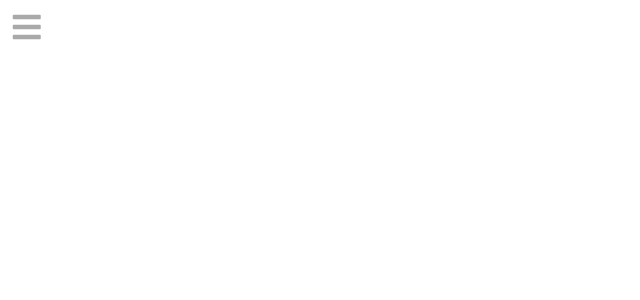
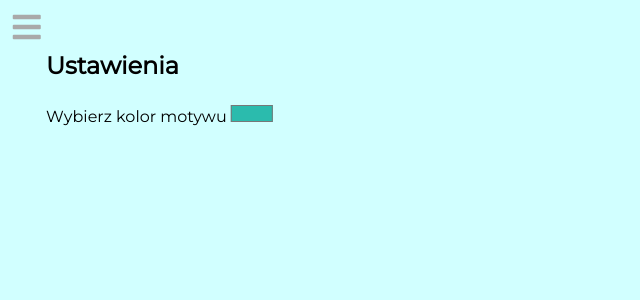
Before and after one commit to justynamak/Kalkulator-wydatkow, a React (Create React App) app: page /ustawienia in a window 1280 px wide. Shown: the top 300 px of the page, without its empty margins (0-640 px from the left). Built offline with nearby package versions, Linux system fonts and the light colour scheme.

Commit message:
dodano opcję zmiana tła(ustawienia)

```diff
--- a/src/components/App.css
+++ b/src/components/App.css
@@ -6,10 +6,22 @@ body {
   height: auto;
   width: 100%;
   font-family: "Montserrat", sans-serif;
+  overflow-x: hidden;
+}
+input {
+  background: none !important;
 }
 .app {
   display: flex;
   transition: 0.4s transform ease-in-out;
+}
+.container {
+  position: fixed;
+  top: 0;
+  left: 0;
+  width: 100vw;
+  height: 100vh;
+  z-index: -2;
 }
 .hideNav {
   transform: translateX(-20%);
@@ -65,7 +77,8 @@ h1 {
   overflow: hidden;
 }
 button {
-  border: 2px solid #2bbbad;
+  border: 2px solid;
+  border-color: #2bbbad;
   background: transparent;
   cursor: pointer;
   color: #2bbbad;
--- a/src/components/App.js
+++ b/src/components/App.js
@@ -8,7 +8,32 @@ import Setup from "./Setup";
 
 class App extends Component {
   state = {
-    showNav: false
+    showNav: false,
+    colorTheme: "#2bbbad"
+  };
+
+  lightenColor(color, percent) {
+    var num = parseInt(color.replace("#", ""), 16),
+      amt = Math.round(2.55 * percent),
+      R = (num >> 16) + amt,
+      B = ((num >> 8) & 0x00ff) + amt,
+      G = (num & 0x0000ff) + amt;
+    return (
+      "#" +
+      (
+        0x1000000 +
+        (R < 255 ? (R < 1 ? 0 : R) : 255) * 0x10000 +
+        (B < 255 ? (B < 1 ? 0 : B) : 255) * 0x100 +
+        (G < 255 ? (G < 1 ? 0 : G) : 255)
+      )
+        .toString(16)
+        .slice(1)
+    );
+  }
+
+  saveThemeToStorage = color => {
+    // const colorTheme = JSON.stringify(this.state.colorTheme);
+    localStorage.setItem("colorTheme", color);
   };
   handleToggleNav = () => {
     this.setState({
@@ -17,31 +42,69 @@ class App extends Component {
   };
   handleCloseMenu = () => {
     this.setState({
-      showNav: false,
-      colorTheme: "#2bbbad"
+      showNav: false
     });
   };
+  handleChangeColorTheme = e => {
+    const color = e.target.value;
+    this.setState({
+      colorTheme: color
+    });
+    this.saveThemeToStorage(color);
+  };
+
+  componentDidMount() {
+    if (localStorage.getItem("colorTheme")) {
+      const colorTheme = localStorage.getItem("colorTheme");
+
+      this.setState({
+        colorTheme
+      });
+    }
+  }
   render() {
+    console.log(this.state.colorTheme);
     const toggleNav = this.state.showNav ? "showNav" : "hideNav";
     const classNamesApp = ["app", toggleNav];
+    const lightenColor = this.lightenColor(this.state.colorTheme, 65);
 
     const fontawesomeClass = this.state.showNav
       ? "fas fa-arrow-left"
       : "fas fa-bars";
     return (
       <Router>
+        <div
+          className="container"
+          style={{
+            backgroundColor: `${lightenColor}`
+          }}
+        ></div>
         <div className="hamburger" onClick={this.handleToggleNav}>
           <i className={fontawesomeClass}></i>
         </div>
         <div className={classNamesApp.join(" ")}>
-          <Navigation />
-          <div className="content">
+          <Navigation colorTheme={this.state.colorTheme} />
+          <div
+            className="content"
+            style={{
+              backgroundColor: `${lightenColor}`
+            }}
+          >
             <Switch>
               <Route
                 path="/Kalkulator-wydatkow-React/"
                 render={() => <Calculator colorTheme={this.state.colorTheme} />}
               />
               <Route path="/about" component={About} />
+              <Route
+                path="/ustawienia"
+                render={() => (
+                  <Setup
+                    colorTheme={this.state.colorTheme}
+                    change={this.handleChangeColorTheme}
+                  />
+                )}
+              />
             </Switch>
           </div>
         </div>
--- a/src/components/ButtonRemoveAll.js
+++ b/src/components/ButtonRemoveAll.js
@@ -1,9 +1,13 @@
 import React from "react";
 import "./ButtonRemoveAll.css";
 
-const ButtonRemoveAll = ({ click }) => {
+const ButtonRemoveAll = ({ click, color }) => {
   return (
-    <button className="btn-remove" onClick={click}>
+    <button
+      className="btn-remove"
+      onClick={click}
+      style={{ color: `${color}`, borderColor: ` ${color}` }}
+    >
       Usuń wszystkie
     </button>
   );
--- a/src/components/Calculator.js
+++ b/src/components/Calculator.js
@@ -116,13 +116,7 @@ class Calculator extends Component {
       .toFixed(2);
 
     const { colorTheme } = this.props;
-    console.log(this.props);
-    const stylesConfig = {
-      border: `2px solid ${colorTheme}`,
-      color: `${colorTheme}`,
-      background: `${colorTheme}`
-    };
-    const { border, color, background } = stylesConfig;
+
     return (
       <>
         <div className="sticky">
@@ -134,14 +128,14 @@ class Calculator extends Component {
             click={this.handleClickButton}
             categories={this.state.categories}
             select={this.handleChangeSelect}
-            config={background}
+            background={colorTheme}
           />
           <div className="sticky__wrapper">
             {<p>Razem: {theSumOfExpenses} zł</p>}
             {this.state.allExpenses.length > 0 && (
               <ButtonRemoveAll
                 click={this.handleClickButtonRemoveAll}
-                config={(border, color)}
+                color={colorTheme}
               />
             )}
           </div>
@@ -152,7 +146,7 @@ class Calculator extends Component {
               allExpenses={this.state.allExpenses}
               click={this.handleClickButtonRemove}
               change={this.handleEditChangeInput}
-              config={(border, color)}
+              color={colorTheme}
             />
           ) : (
             <p>brak wydatków</p>
--- a/src/components/Form.js
+++ b/src/components/Form.js
@@ -1,8 +1,15 @@
 import React from "react";
 import "./Form.css";
 
-const Form = ({ change, title, price, click, categories, select, config }) => {
-  console.log(config);
+const Form = ({
+  change,
+  title,
+  price,
+  click,
+  categories,
+  select,
+  background
+}) => {
   return (
     <form action="" className="form">
       <div className="form__field">
@@ -44,7 +51,7 @@ const Form = ({ change, title, price, click, categories, select, config }) => {
         onClick={click}
         className="form__button"
         title="dodaj wydatek"
-        style={{ backgroundColor: `${config.background}` }}
+        style={{ background: `${background}` }}
       >
         +
       </button>
--- a/src/components/Item.js
+++ b/src/components/Item.js
@@ -1,7 +1,16 @@
 import React from "react";
 import "./Item.css";
 
-const Item = ({ title, price, category, id, currentDate, click, change }) => {
+const Item = ({
+  title,
+  price,
+  category,
+  id,
+  currentDate,
+  click,
+  change,
+  color
+}) => {
   return (
     <li className="item" data-id={id}>
       <input
@@ -18,7 +27,12 @@ const Item = ({ title, price, category, id, currentDate, click, change }) => {
       />
       <p className="item__category">{category}</p>
       <p className="item__date">{currentDate}</p>
-      <button className="close" title="usuń wydatek" onClick={click}>
+      <button
+        className="close"
+        title="usuń wydatek"
+        onClick={click}
+        style={{ borderColor: `${color}`, color: `${color}` }}
+      >
         x
       </button>
     </li>
--- a/src/components/ListItems.js
+++ b/src/components/ListItems.js
@@ -2,7 +2,7 @@ import React from "react";
 import Item from "./Item";
 import "./ListItems.css";
 
-const ListItems = ({ allExpenses, click, change }) => {
+const ListItems = ({ allExpenses, click, change, color }) => {
   const expenses = allExpenses.map(expense => (
     <Item
       key={expense.id}
@@ -13,6 +13,7 @@ const ListItems = ({ allExpenses, click, change }) => {
       currentDate={expense.currentDate}
       click={click}
       change={change}
+      color={color}
     />
   ));
   return <ul>{expenses}</ul>;
--- a/src/components/Navigation.css
+++ b/src/components/Navigation.css
@@ -34,5 +34,4 @@
 .activeItemNav {
   font-weight: bold;
   background: lightgray;
-  color: #2bbbad !important;
 }
--- a/src/components/Navigation.js
+++ b/src/components/Navigation.js
@@ -3,12 +3,16 @@ import { NavLink } from "react-router-dom";
 import "./Navigation.css";
 import "../../node_modules/@fortawesome/fontawesome-free/css/all.min.css";
 
-const Navigation = () => {
+const Navigation = ({ colorTheme }) => {
   return (
     <nav className="nav">
       <ul className="nav__list">
         <li>
-          <NavLink to="/o-mnie" activeClassName="activeItemNav">
+          <NavLink
+            to="/o-mnie"
+            activeClassName="activeItemNav"
+            activeStyle={{ color: `${colorTheme}` }}
+          >
             O aplikacji
           </NavLink>
         </li>
@@ -16,22 +20,35 @@ const Navigation = () => {
           <NavLink
             to="/Kalkulator-wydatkow-React/"
             activeClassName="activeItemNav"
+            activeStyle={{ color: `${colorTheme}` }}
           >
             Kalkulator wydatków
           </NavLink>
         </li>
         <li>
-          <NavLink to="/rating" activeClassName="activeItemNav">
+          <NavLink
+            to="/rating"
+            activeClassName="activeItemNav"
+            activeStyle={{ color: `${colorTheme}` }}
+          >
             Oceń aplikację
           </NavLink>
         </li>
         <li>
-          <NavLink to="/ustawienia" activeClassName="activeItemNav">
+          <NavLink
+            to="/ustawienia"
+            activeClassName="activeItemNav"
+            activeStyle={{ color: `${colorTheme}` }}
+          >
             Ustawienia
           </NavLink>
         </li>
         <li>
-          <NavLink to="/contact" activeClassName="activeItemNav">
+          <NavLink
+            to="/contact"
+            activeClassName="activeItemNav"
+            activeStyle={{ color: `${colorTheme}` }}
+          >
             Kontakt
           </NavLink>
         </li>
--- a/src/components/Setup.js
+++ b/src/components/Setup.js
@@ -1,9 +1,16 @@
 import React from "react";
 
-const Setup = () => {
+const Setup = ({ colorTheme, change }) => {
+  console.log(colorTheme);
   return (
     <>
       <h2>Ustawienia</h2>
+      <form>
+        <label>
+          Wybierz kolor motywu
+          <input type="color" value={colorTheme} onChange={change} />
+        </label>
+      </form>
     </>
   );
 };
```
